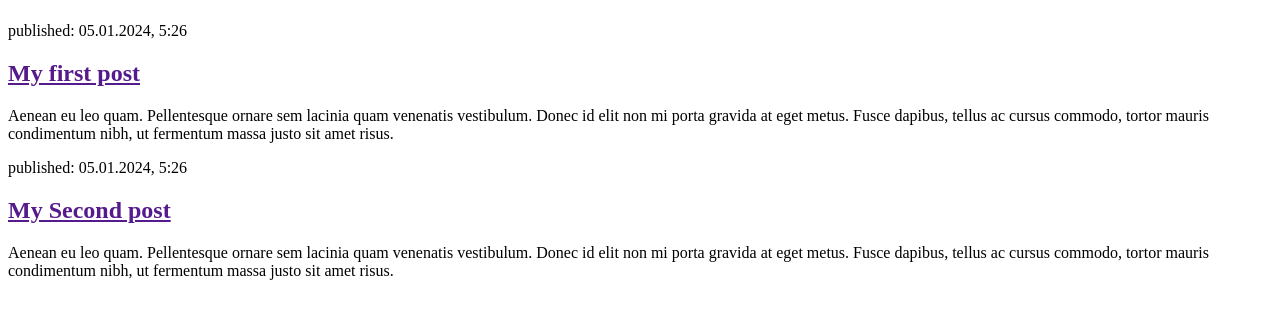
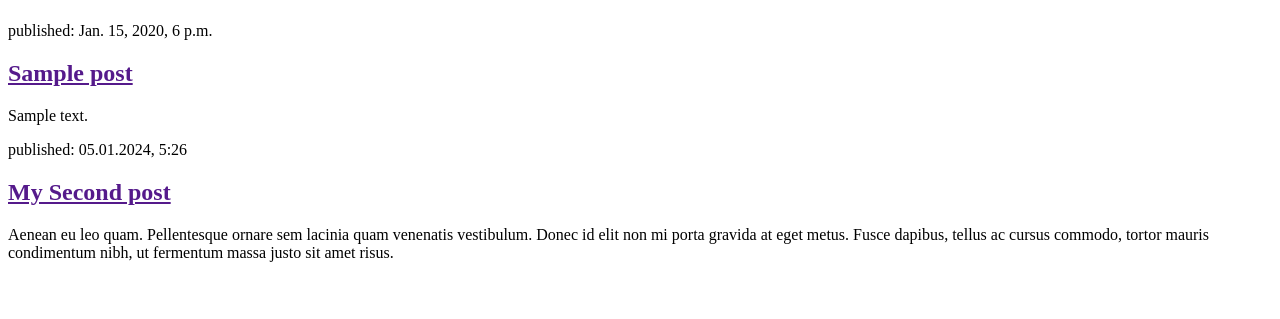
Before and after one commit to AnthonyFrank-Ordonez/my-first-blog, a Django app: page / in a window 1280 px wide. Shown: the part 58-377 px from the top of the page. Run offline with Django 3.2, Linux system fonts and the light colour scheme; tables that the repository leaves empty hold one stand-in row (values such as "Sample post").

Commit message:
Modified Views templates to add data

```diff
--- a/blog/models.py
+++ b/blog/models.py
@@ -14,7 +14,7 @@ class Post(models.Model):
 
     # actions/methods
     def publish(self):
-        self.published_date = timezone.now
+        self.published_date = timezone.now()
         self.save()
 
     def __str__(self):
--- a/blog/templates/blog/post_list.html
+++ b/blog/templates/blog/post_list.html
@@ -9,9 +9,13 @@
     </header>
 
     <article>
-        <time>published: 05.01.2024, 5:26</time>
-        <h2><a href="">My first post</a></h2>
-        <p>Aenean eu leo quam. Pellentesque ornare sem lacinia quam venenatis vestibulum. Donec id elit non mi porta gravida at eget metus. Fusce dapibus, tellus ac cursus commodo, tortor mauris condimentum nibh, ut fermentum massa justo sit amet risus.</p>
+        {% for post in posts %}
+            <article>
+                <time>published: {{ post.published_date }}</time>
+                <h2><a href="">{{ post.title }}</a></h2>
+                <p>{{ post.text }}</p>
+            </article>
+        {% endfor %}
     </article>
 
     <article>
--- a/blog/views.py
+++ b/blog/views.py
@@ -1,4 +1,7 @@
 from django.shortcuts import render
+from .models import Post
+from django.utils import timezone
 
 def post_list(request):
-    return render(request, 'blog/post_list.html', {})
+    posts = Post.objects.filter(published_date__lte=timezone.now()).order_by('-published_date')
+    return render(request, 'blog/post_list.html', {'posts': posts})
```
